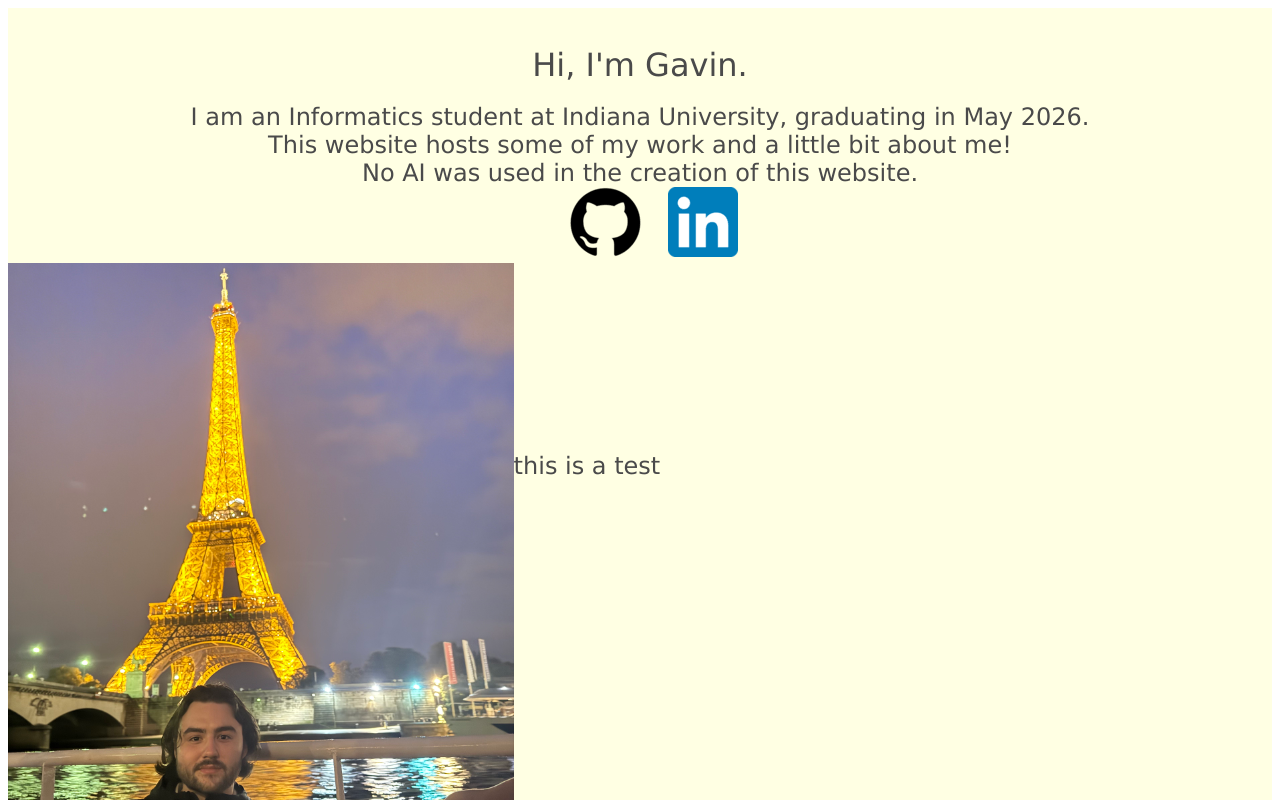
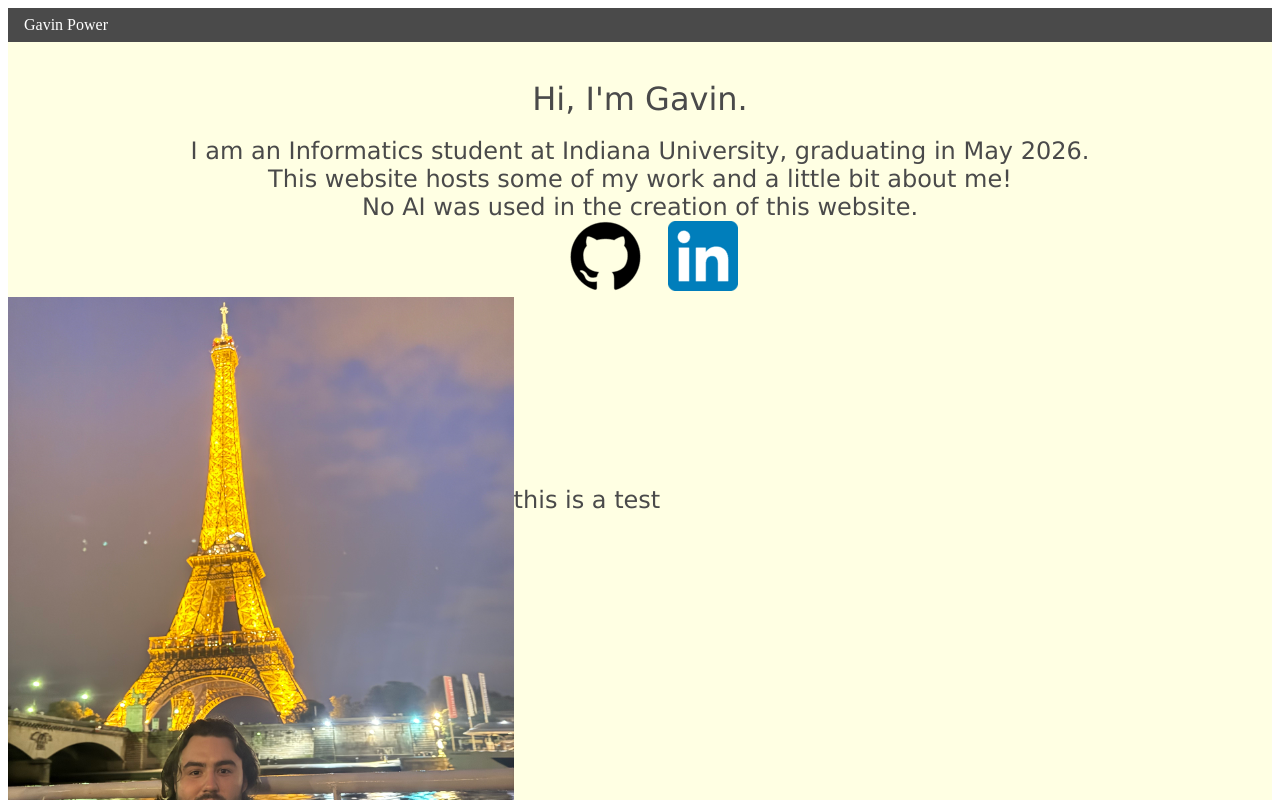
Before and after one commit to powerrgav/personal-website, an Angular app: page / in a window 1280 px wide. Shown: the top 800 px of the page. Built offline with nearby package versions, Linux system fonts and the light colour scheme.

Commit message:
Separate code to components
Cleaned up code by separating everything into its respective component. Also created a header nav bar

```diff
--- a/src/app/app.css
+++ /dev/null
@@ -1,95 +0,0 @@
-*{margin: 0;}
-
-
-/*
-    Basic text styling
-*/
-.headerText{
-    padding-top: 3%;
-    padding-bottom: 1.5%;
-    display: flex;
-    justify-content: center;
-    font-family: Verdana, Geneva, Tahoma, sans-serif;
-    font-size: xx-large;
-    animation:tracking-in-contract-bck-top 2s cubic-bezier(.215,.61,.355,1.000) both
-}
-.subHeaderText{
-    display: flex;
-    justify-content: center;
-    font-family: Verdana, Geneva, Tahoma, sans-serif;
-    font-size: x-large;
-    animation:tracking-in-contract-bck-top 2s cubic-bezier(.215,.61,.355,1.000) both
-}
-/*
-    Styling for links div
-*/
-.links{
-    display: flex;
-    justify-content: center;
-    font-family: Verdana, Geneva, Tahoma, sans-serif;
-    font-size: x-large;
-
-}
-
-/*
-    Styling for main image div
-*/
-.mainImageDiv{
-    display:inline-flexblock;
-    font-family: Verdana, Geneva, Tahoma, sans-serif;
-    font-size: x-large;
-}
-
-.meInParis{
-    float:left;
-   height: 40%;
-   width: 40%;
-}
-
-/*
-    Styling for bio div
-*/
-.bioDiv{
-    float: left;
-    margin-top: 15%;
-    font-family: Verdana, Geneva, Tahoma, sans-serif;
-    font-size: x-large;
-}
-
-/*Color palette subject to change. Ink wash. Early ideas:
-    #4A4A4A , #CBCBCB , #FFFFE3 , #6D8196
-*/
-.fullscreenContainer{
-    flex: 1;
-    height: 150vh;
-    width: 100%;
-    background-color:#FFFFE3;
-    color:#4A4A4A;
-
-}
-
-/*
-        This animation was generated by Animista
-        http://animista.net
-        .tracking-in-contract-bck-top{
-    animation:tracking-in-contract-bck-top 3s cubic-bezier(.215,.61,.355,1.000) both
-}
-
-*/
-
-/* ----------------------------------------------
- * Generated by Animista on 2025-12-31 10:37:40
- * Licensed under FreeBSD License.
- * See http://animista.net/license for more info.
- * w: http://animista.net, t: @cssanimista
- * ---------------------------------------------- */
-
-@keyframes tracking-in-contract-bck-top{
-    0%{
-        letter-spacing:1em;
-        transform:translateZ(400px) translateY(-300px);
-        opacity:0
-    }
-    40%{opacity:.6}
-    100%{transform:translateZ(0) translateY(0);opacity:1}
-}
--- a/src/app/app.ts
+++ b/src/app/app.ts
@@ -1,47 +1,35 @@
 import { Component, signal } from '@angular/core';
-import { RouterOutlet } from '@angular/router';
 import { Main } from './main/main';
+import { Header } from './header/header';
 
 
 
 /**
  *  This is an early stage of the site's development
  * I want to have the header and subheader text animate onto the page upon page load [done]
- * I want to have a picture of myself animate onto the screen after the header and subheader text
- * I want to have some buttons that link to my github, one to linkedin, and potentially another that links to a blog
+ * I want to have a picture of myself under the title and subtitle [done]
+ * I want to have some buttons that link to my github, one to linkedin, and potentially another that links to a blog [done, but not blog]
  * I want to be able to scroll down and have the text and image animate away
  * On scroll down, animate image of me in Barcelona or Paris
  * Provides a detailed about me section, starting off with language skills (hence the picture)
  */
 @Component({
   selector: 'app-root',
-  imports: [RouterOutlet, Main],
+  imports: [Main, Header],
   template: `
-            <div class="fullscreenContainer" id="fullscreenContainer"><!--Begin fullscreenContainer div-->
-              <div id="titleContainer"><!--Begin titleContainer div-->
-                <p class="headerText">Hi, I'm Gavin.</p>
-                <p class="subHeaderText">I am an Informatics student at Indiana University, graduating in May 2026.</p>
-                <p class="subHeaderText">This website hosts some of my work and a little bit about me!<p>
-                <p class="subHeaderText">No AI was used in the creation of this website.</p>
-              </div> <!--End titleContainer div-->
-
-              <div id="links" class="links"><!--Begin links div-->
-                <a href="https://github.com/powerrgav"><img src='/GithubLogo.png'></a> <!--Replace with image-->
-                <a href="https://www.linkedin.com/in/gavin-r-power"><img src='/LinkedInLogo.png'></a><!--Replace with image-->
-              </div><!--End links div-->
-
-              <div id="mainImage"><!--Begin main image div-->
-                  <img src="IMG_6322.jpeg" class="meInParis">
-
-                  <div class="bioDiv"><!--Begin bio div-->
-                    <p> this is a test</p>
-                  </div><!--end bio div-->
-
-              </div><!--End main image div-->
-
-            </div><!--End fullscreenContainer div-->
+            <app-header />
+            <main>
+              <app-main />
+            </main>
             `,
-  styleUrl: './app.css'
+  styles:
+  `
+    [
+      main{
+        padding:16px;
+      }
+    ]
+  `,
 })
 
 
--- /dev/null
+++ b/src/app/header/header.css
@@ -0,0 +1,9 @@
+header{
+    display: flex;
+    padding-inline: 16px;
+    padding-block: 8px;
+    background-color: #4A4A4A;
+    color: white;
+    align-items: center;
+    justify-content: space-between;
+}
--- /dev/null
+++ b/src/app/header/header.html
@@ -0,0 +1,3 @@
+<header>
+    <nav>Gavin Power</nav>
+</header>
--- /dev/null
+++ b/src/app/header/header.ts
@@ -0,0 +1,11 @@
+import { Component } from '@angular/core';
+
+@Component({
+  selector: 'app-header',
+  imports: [],
+  templateUrl: './header.html',
+  styleUrl: './header.css',
+})
+export class Header {
+
+}
--- a/src/app/main/main.css
+++ b/src/app/main/main.css
@@ -0,0 +1,101 @@
+*{margin: 0;}
+
+
+/*
+    Basic text styling
+*/
+.headerText{
+    padding-top: 3%;
+    padding-bottom: 1.5%;
+    display: flex;
+    justify-content: center;
+    font-family: Verdana, Geneva, Tahoma, sans-serif;
+    font-size: xx-large;
+    animation:tracking-in-contract-bck-top 2s cubic-bezier(.215,.61,.355,1.000) both
+}
+.subHeaderText{
+    display: flex;
+    justify-content: center;
+    font-family: Verdana, Geneva, Tahoma, sans-serif;
+    font-size: x-large;
+    animation:tracking-in-contract-bck-top 2s cubic-bezier(.215,.61,.355,1.000) both
+}
+
+.headerContainer{
+    width: 100%;
+    background-color:#FFFFE3;
+    color:#4A4A4A;
+}
+/*
+    Styling for links div
+*/
+.links{
+    display: flex;
+    justify-content: center;
+    font-family: Verdana, Geneva, Tahoma, sans-serif;
+    font-size: x-large;
+
+}
+
+/*
+    Styling for main image div
+*/
+.mainImageDiv{
+    display:inline-flexblock;
+    font-family: Verdana, Geneva, Tahoma, sans-serif;
+    font-size: x-large;
+}
+
+.meInParis{
+    float:left;
+   height: 40%;
+   width: 40%;
+}
+
+/*
+    Styling for bio div
+*/
+.bioDiv{
+    float: left;
+    margin-top: 15%;
+    font-family: Verdana, Geneva, Tahoma, sans-serif;
+    font-size: x-large;
+}
+
+/*Color palette subject to change. Ink wash. Early ideas:
+    #4A4A4A , #CBCBCB , #FFFFE3 , #6D8196
+*/
+.fullscreenContainer{
+    flex: 1;
+    height: 150vh;
+    width: 100%;
+    background-color:#FFFFE3;
+    color:#4A4A4A;
+
+}
+
+/*
+        This animation was generated by Animista
+        http://animista.net
+        .tracking-in-contract-bck-top{
+    animation:tracking-in-contract-bck-top 3s cubic-bezier(.215,.61,.355,1.000) both
+}
+
+*/
+
+/* ----------------------------------------------
+ * Generated by Animista on 2025-12-31 10:37:40
+ * Licensed under FreeBSD License.
+ * See http://animista.net/license for more info.
+ * w: http://animista.net, t: @cssanimista
+ * ---------------------------------------------- */
+
+@keyframes tracking-in-contract-bck-top{
+    0%{
+        letter-spacing:1em;
+        transform:translateZ(400px) translateY(-300px);
+        opacity:0
+    }
+    40%{opacity:.6}
+    100%{transform:translateZ(0) translateY(0);opacity:1}
+}
--- a/src/app/main/main.html
+++ b/src/app/main/main.html
@@ -1 +1,23 @@
-<p>main works!</p>
+<div class="fullscreenContainer" id="fullscreenContainer"><!--Begin fullscreenContainer div-->
+    <div id="titleContainer" class="headerContainer"><!--Begin titleContainer div-->
+        <p class="headerText">Hi, I'm Gavin.</p>
+        <p class="subHeaderText">I am an Informatics student at Indiana University, graduating in May 2026.</p>
+        <p class="subHeaderText">This website hosts some of my work and a little bit about me!<p>
+        <p class="subHeaderText">No AI was used in the creation of this website.</p>
+    </div> <!--End titleContainer div-->
+
+    <div id="links" class="links"><!--Begin links div-->
+        <a href="https://github.com/powerrgav"><img src='/GithubLogo.png'></a> <!--Replace with image-->
+        <a href="https://www.linkedin.com/in/gavin-r-power"><img src='/LinkedInLogo.png'></a><!--Replace with image-->
+    </div><!--End links div-->
+
+    <div id="mainImage"><!--Begin main image div-->
+        <img src="IMG_6322.jpeg" class="meInParis">
+
+            <div class="bioDiv"><!--Begin bio div-->
+                <p> this is a test</p>
+            </div><!--end bio div-->
+
+    </div><!--End main image div-->
+
+</div><!--End fullscreenContainer div-->
--- a/src/app/main/main.ts
+++ b/src/app/main/main.ts
@@ -3,7 +3,7 @@ import { Component } from '@angular/core';
 @Component({
   selector: 'app-main',
   imports: [],
-  templateUrl: './main.html',
+  templateUrl:'./main.html',
   styleUrl: './main.css',
 })
 export class Main {
```
Also changed, not shown: 1 other file (tests, documents, lock files or other folders).
